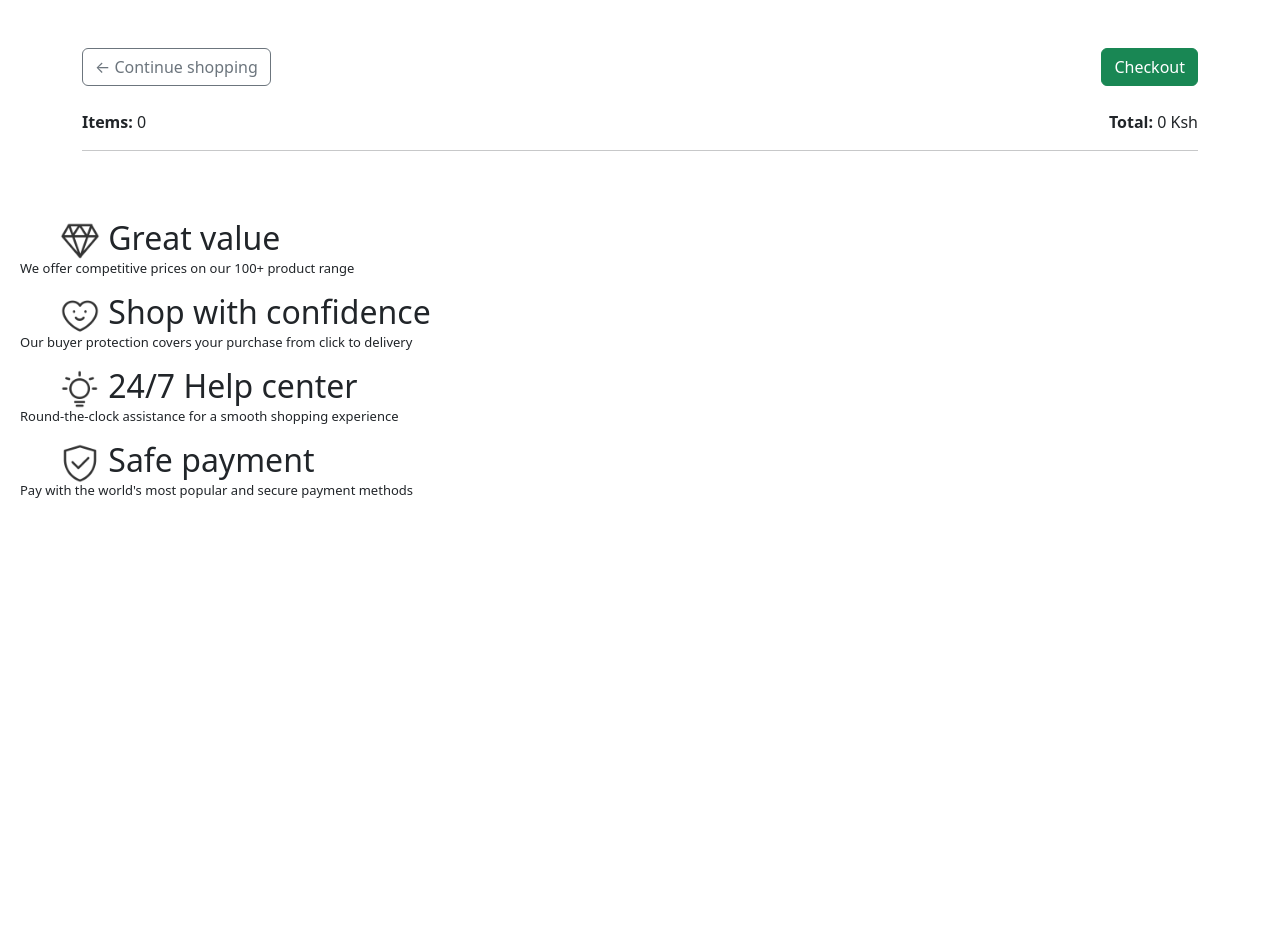
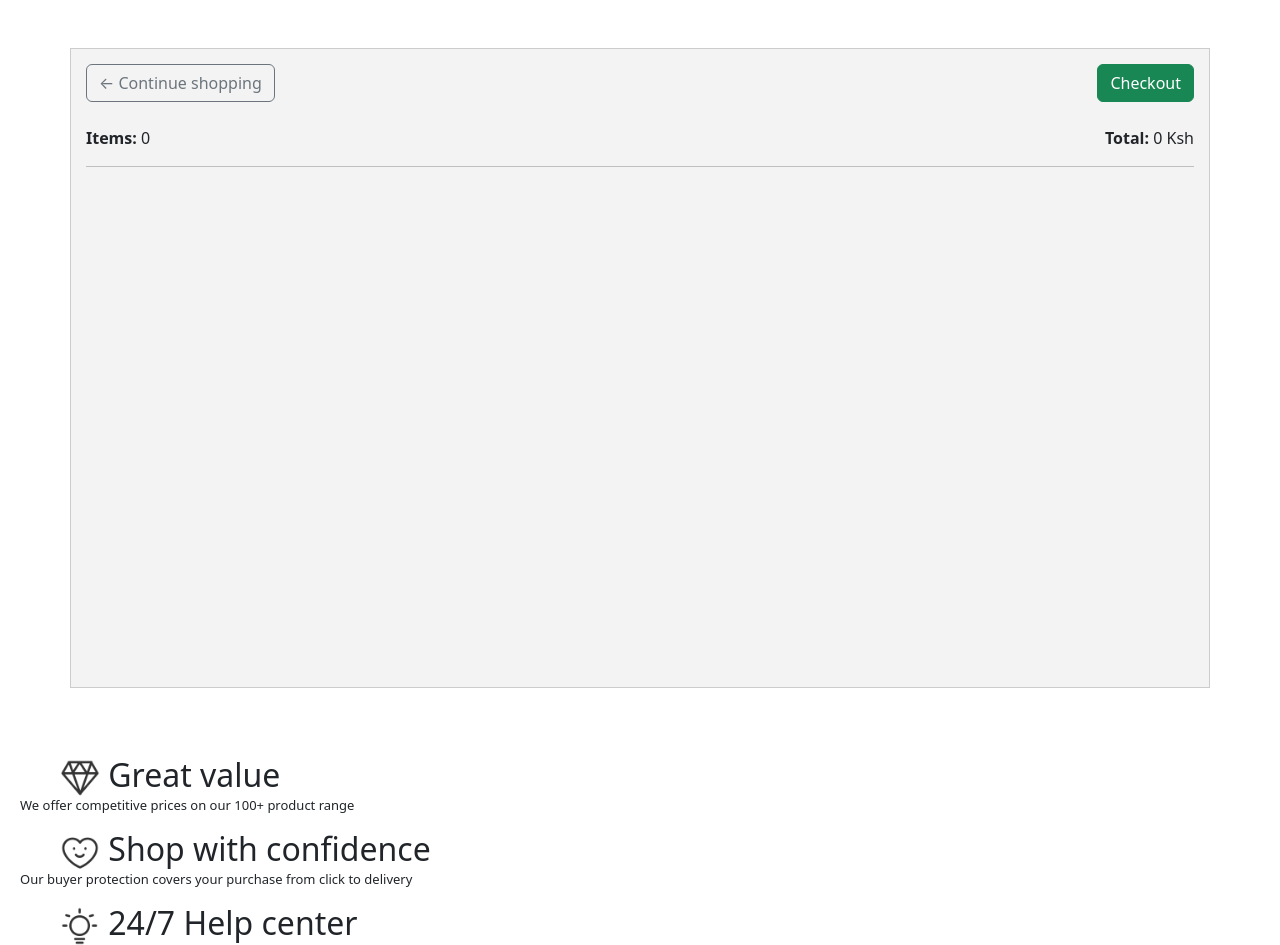
Before and after one commit to millenium-l/Volt, a Django app: page /cart/ in a window 1280 px wide. Shown: the part 215-1160 px from the top of the page. Before the commit the page ends 713 px from the top, so only its background shows below. Run offline with Django 5.2, Linux system fonts and the light colour scheme; the visitor is signed in with stand-in values (Sample User, id 1); data comes from the database, SQL or seed files in the repository; data that the repository does not hold is empty; some libraries are stand-ins or nearby versions.

Commit message:
updated the cart ui design

```diff
--- a/voltpr/static/css/cart.css
+++ b/voltpr/static/css/cart.css
@@ -32,3 +32,15 @@ main {
 .item2 {
     display: flex;
 }
+
+.contentz {
+    background-color: rgb(243 243 243);
+    height: 80vh;
+    /* fixed height */
+    overflow-y: auto;
+    /* vertical scroll when needed */
+    overflow-x: hidden;
+    /* optional */
+    border: 1px solid #ccc;
+    padding: 15px;
+}
--- a/voltpr/voltvibe/templates/voltvibe/cart.html
+++ b/voltpr/voltvibe/templates/voltvibe/cart.html
@@ -7,7 +7,7 @@
 
 {% block content %}
 
-<div class="container my-5">
+<div class="container my-5 contentz">
 
     <!-- Cart header -->
     <div class="d-flex justify-content-between align-items-center mb-4">
```
